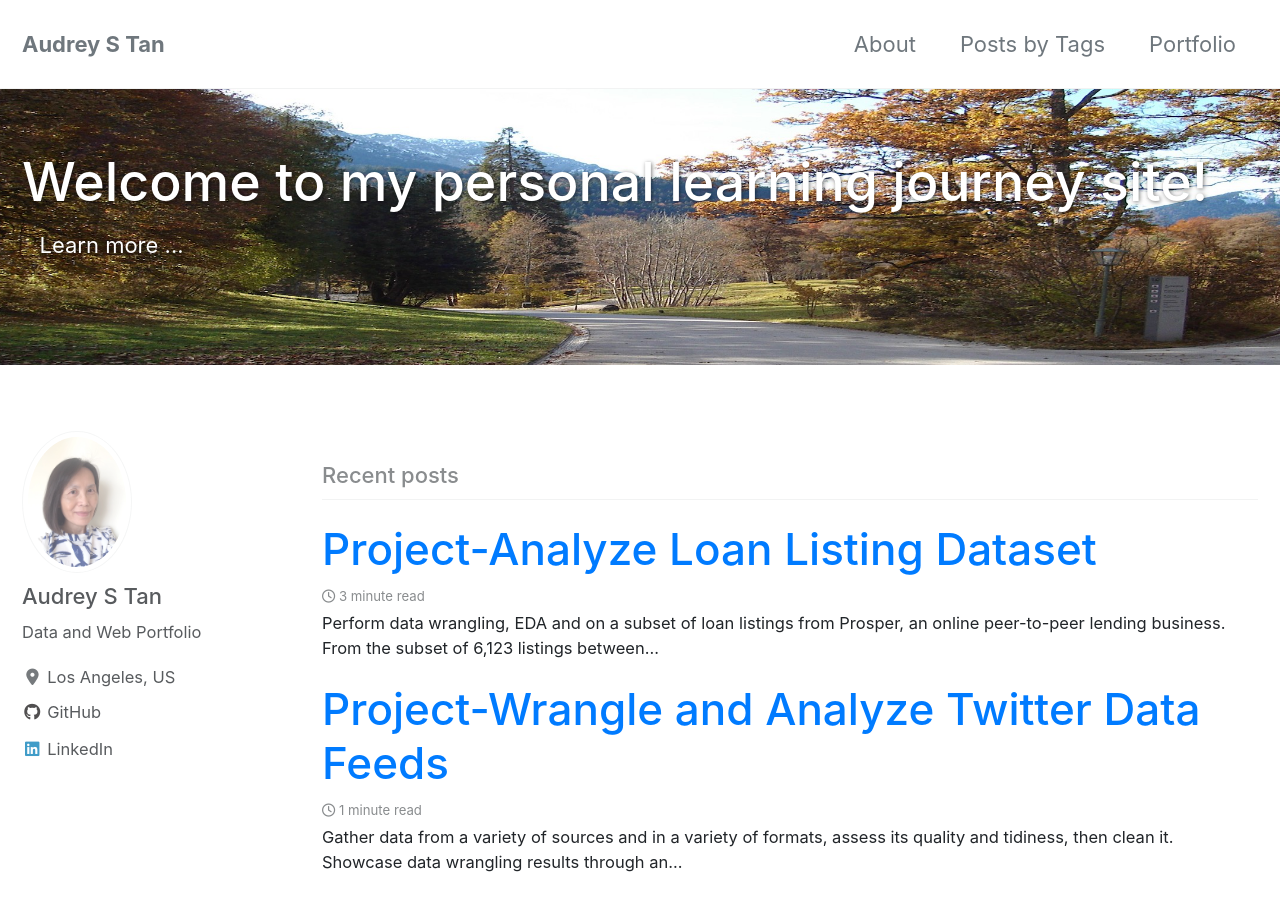
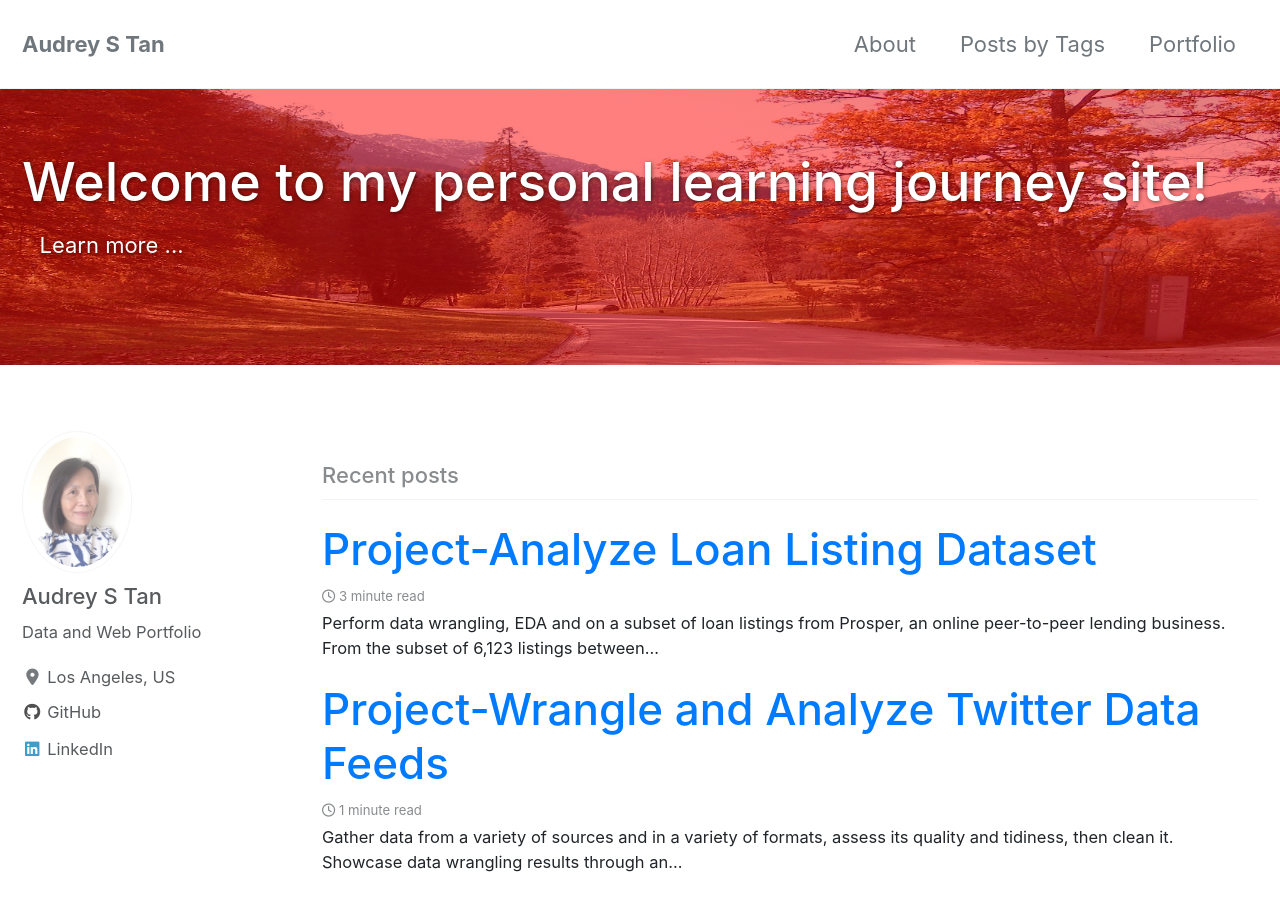
Before and after one commit to atan4583/atan4583.github.io, a Jekyll site: the page built from index.html, in a window 1280 px wide and 900 px high. Built offline with Jekyll 4.4.1, drawn with Linux system fonts in a browser that asks for light colours; cached includes are drawn as plain includes; nearby versions of some CDN libraries; the list of posts is cut into pages by our own code.

```diff
--- a/index.html
+++ b/index.html
@@ -4,7 +4,7 @@
 author_profile: true
 header:
   overlay_image: "/images/journey.jpg"
-  # overlay_filter: rgba(255, 0, 0, 0.5)  # add filter, with color and transparency option
+  overlay_filter: rgba(255, 0, 0, 0.5)  # add filter, with color and transparency option
   actions:
     - {label: "Learn more ...", url: "/about"}
 
```
